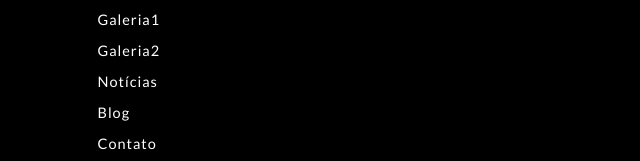
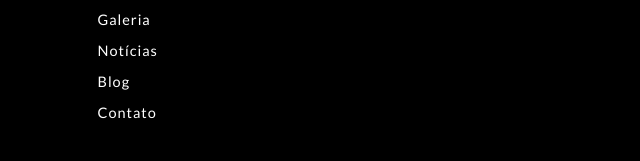
Before and after one commit to RenatoCalisto/MH-R, a plain HTML site: page index.html in a window 1280 px wide. Shown: the part 3577-3738 px from the top of the page, 265-905 px from the left. Drawn offline with Linux system fonts and the light colour scheme.

Commit message:
Add files via upload
one galery

```diff
--- a/footer.html
+++ b/footer.html
@@ -38,8 +38,8 @@
                     <ul class="list-unstyled footer-links">
                         <li class="active"><a href="index.html">Home</a></li>
                         <li><a href="about.html">Sobre</a></li>
-                        <li><a href="gallery.html">Galeria1</a></li>
-                        <li><a href="gallery2.html">Galeria2</a></li>
+                        <li><a href="gallery.html">Galeria</a></li>
+                        <!-- <li><a href="gallery2.html">Galeria2</a></li> -->
                         <li><a href="noticias.html">Notícias</a></li>
                         <li> <a href="blog.html">Blog</a></li>
                         <li> <a href="contact.html">Contato</a></li>
```
